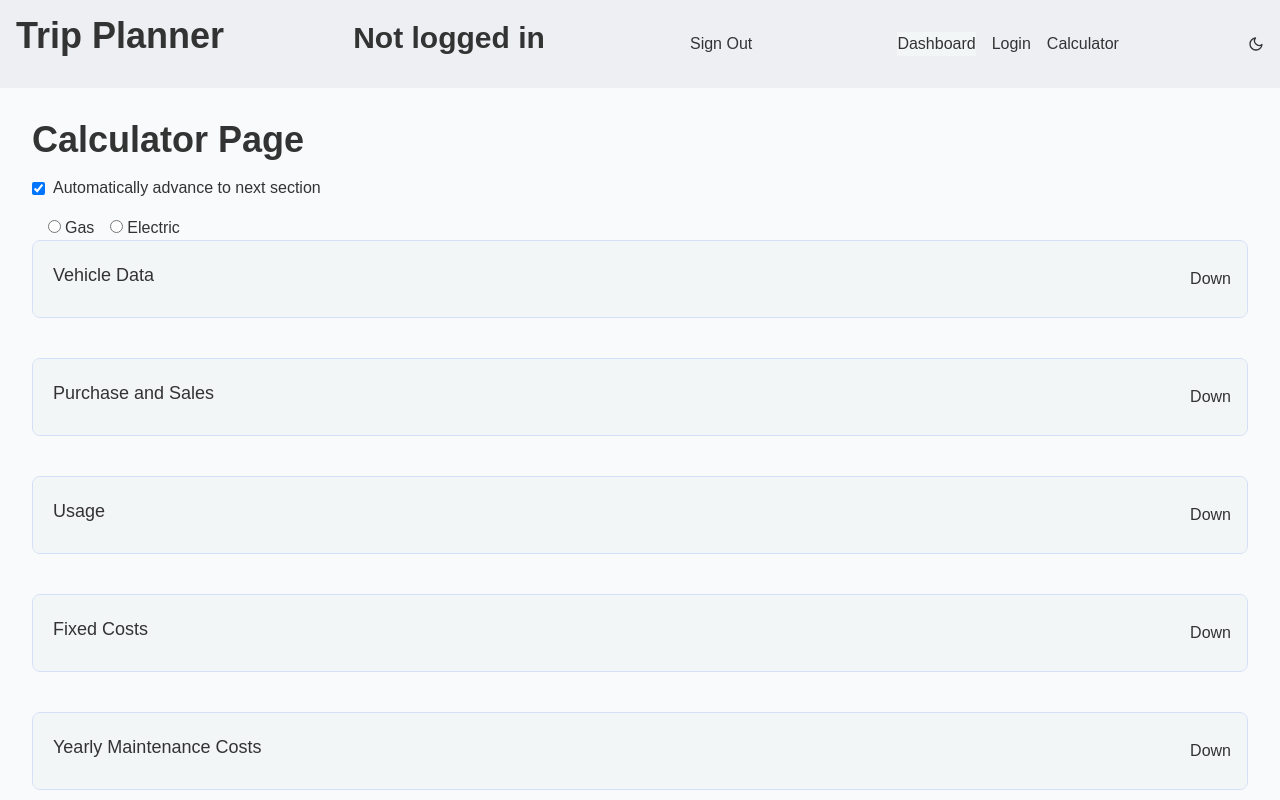
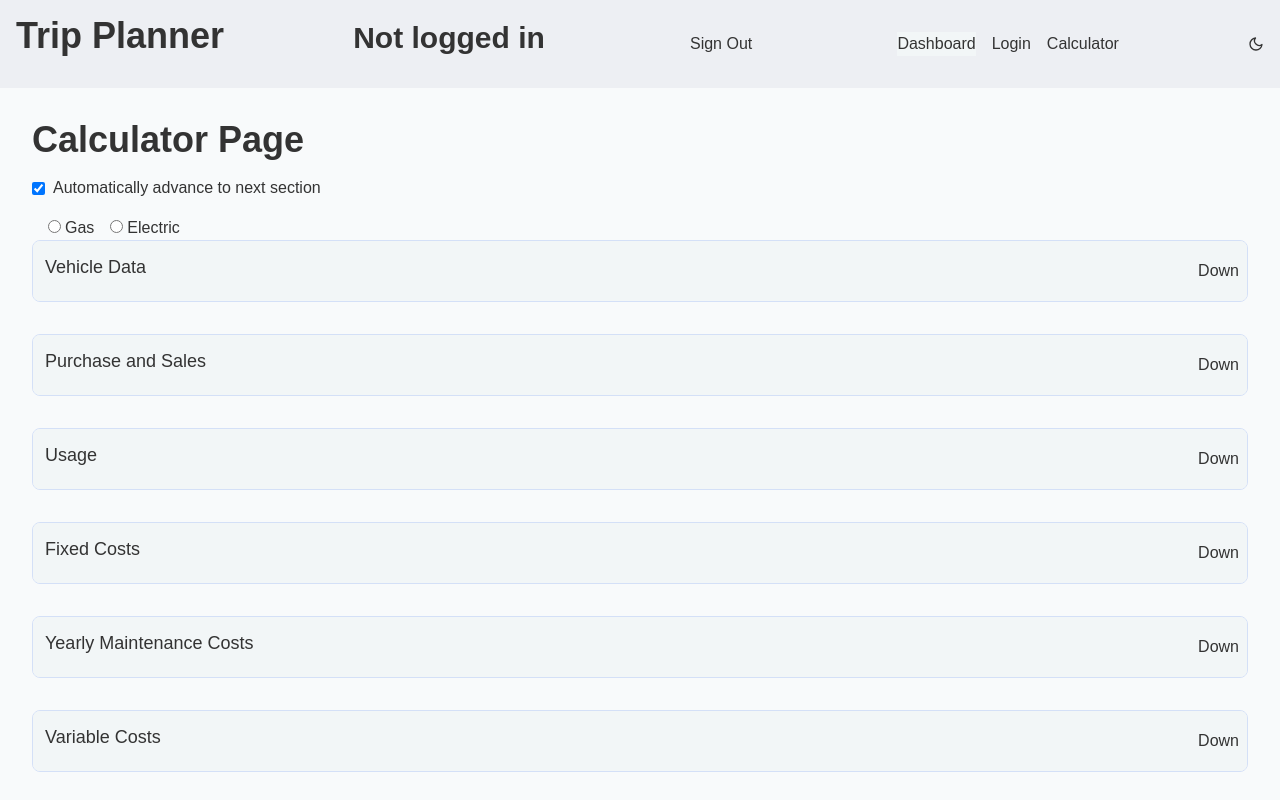
Before and after one commit to adamhinton/mileagebuddy, a Next.js app: page /calculator in a window 1280 px wide. Shown: the top 800 px of the page. Built offline with nearby package versions, Linux system fonts and the light colour scheme; no server answers.

Commit message:
Padding and margin updates

```diff
--- a/src/app/calculator/CalculatorFormComponents/FormSection.tsx
+++ b/src/app/calculator/CalculatorFormComponents/FormSection.tsx
@@ -30,7 +30,7 @@ const FormSection = ({
 			<button
 				type="button"
 				onClick={() => setIsExpanded(!isExpanded)}
-				className="w-full flex items-center justify-between p-4 bg-background-elevated"
+				className="w-full flex items-center justify-between p-2 bg-background-elevated"
 			>
 				<div
 					className={`${tailWindClassNames.mileageCalcForm.FORM_SECTION_HEADER}`}
--- a/src/app/globals.css
+++ b/src/app/globals.css
@@ -64,12 +64,12 @@
 
 	/* Each of these corresponds to a Vehicle sub-object */
 	.mileage-calc-form-section {
-		@apply mb-6 border border-primary-100
+		@apply mb-4 border border-primary-100
   rounded-lg overflow-hidden
   transition-all duration-200;
 
-		@apply sm:mb-8;
-		@apply md:mb-10;
+		@apply sm:mb-6;
+		@apply md:mb-8;
 	}
 
 	.mileage-calc-form-section-header {
@@ -80,16 +80,16 @@
 	}
 
 	.mileage-calc-form-section-content {
-		@apply p-4 bg-background-base
-  grid gap-4
+		@apply p-2 bg-background-base
+  grid gap-3
   transition-all duration-200;
 
-		@apply sm:p-6 sm:gap-6;
-		@apply md:p-8 md:gap-8;
+		@apply sm:p-3 sm:gap-3;
+		@apply md:p-4 md:gap-4;
 	}
 
 	.mileage-calc-form-error-message {
-		@apply text-red-500 text-sm mt-1;
+		@apply text-red-500 text-xs mt-1;
 	}
 
 	.mileage-calc-form-input-label {
```
